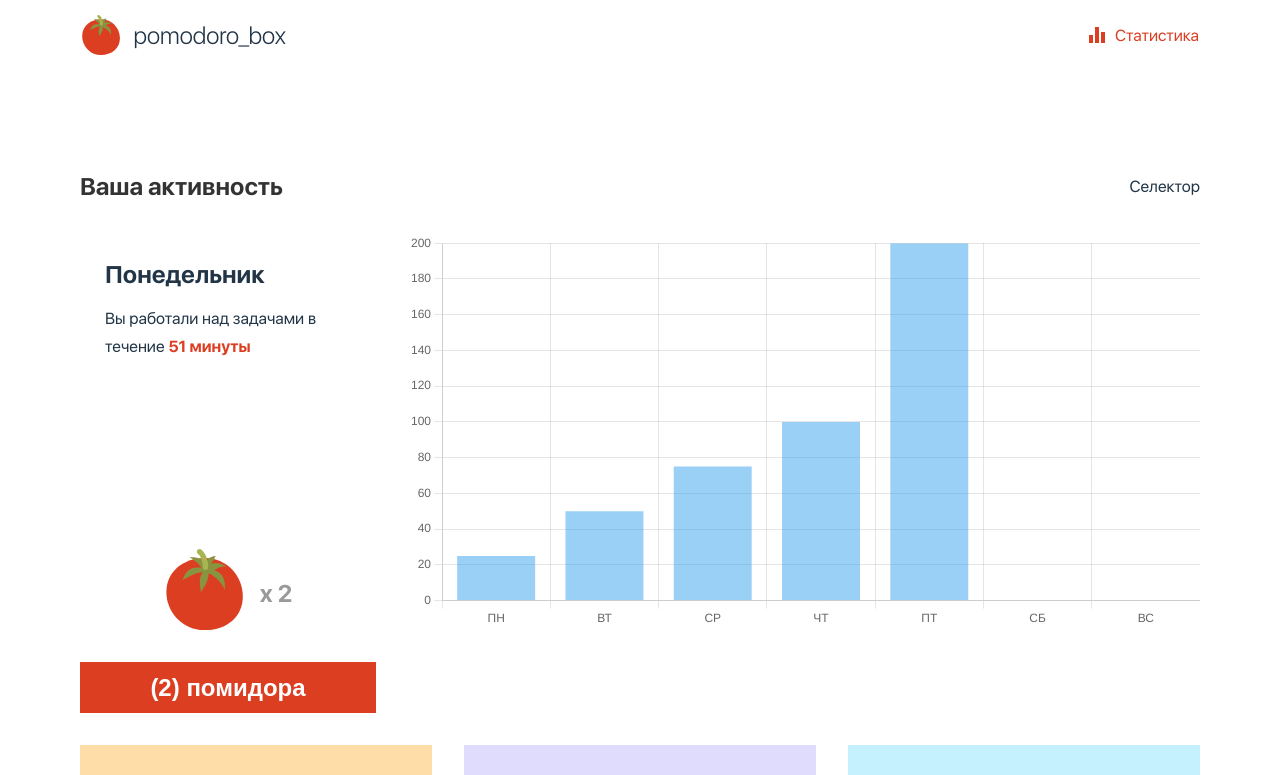
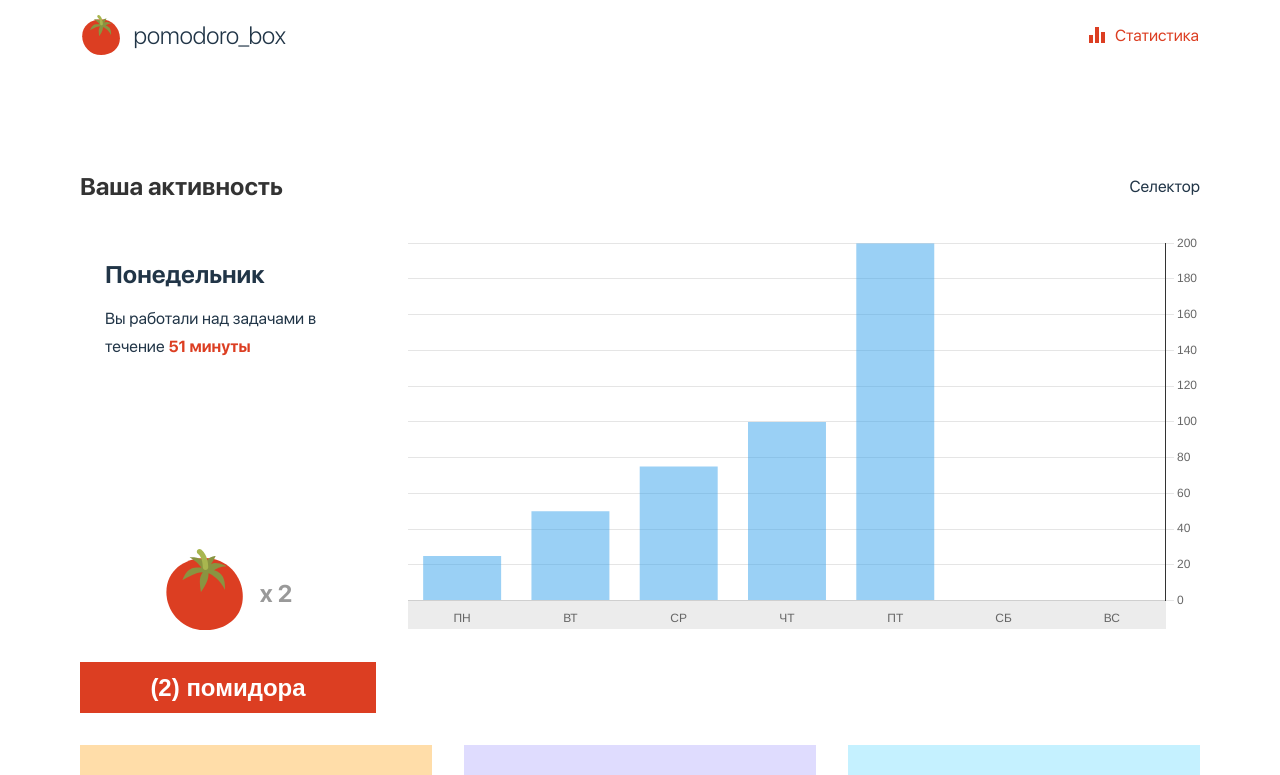
Before and after one commit to Realm2x/task-tracker-with-timer, a React (Vite) app in the folder Project/pomidoro-project/: page /stat in a window 1280 px wide. Shown: the top 775 px of the page. Built offline with nearby package versions, Linux system fonts and the light colour scheme.

Commit message:
editing diagram css

```diff
--- a/Project/pomidoro-project/src/shared/Main/StatisticPage/StatisticBlockContent/DiagramWeek/DiagramWeek.tsx
+++ b/Project/pomidoro-project/src/shared/Main/StatisticPage/StatisticBlockContent/DiagramWeek/DiagramWeek.tsx
@@ -21,6 +21,20 @@ export function DiagramWeek() {
               display: false,
             },
           },
+          scales: {
+            y: {
+              position: 'right',
+              border: {
+                color: '#333333',
+              },
+            },
+            x: {
+              backgroundColor: '#ECECEC',
+              grid: {
+                display: false,
+              }
+            }
+          }
         }}
       />
     </div>
```
